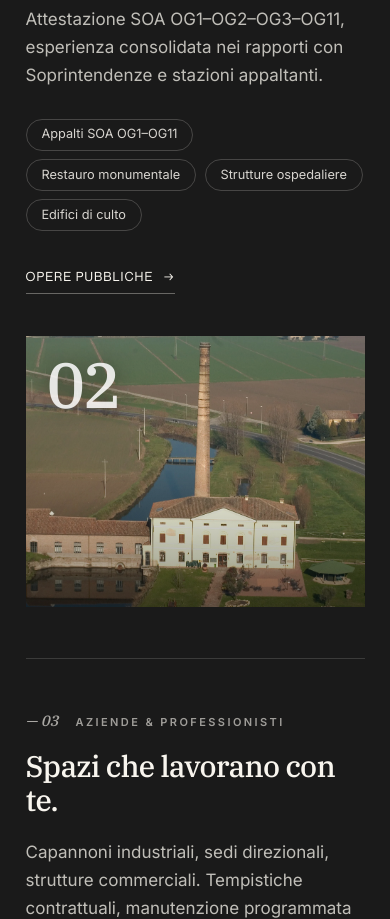
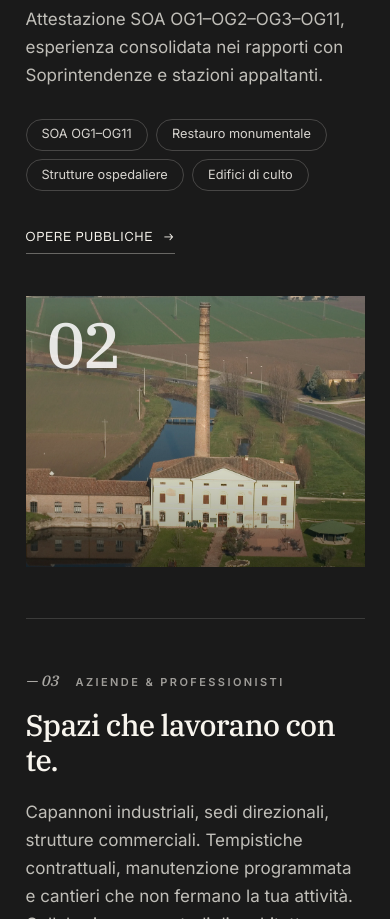
Before and after one commit to holyferro/costruzioniedilferro, a Next.js app: page / in a window 390 px wide. Shown: the part 3506-4425 px from the top of the page. Built offline with nearby package versions, Linux system fonts and the light colour scheme; no server answers.

Commit message:
fix(mobile): accorcia tag SOA Pubblico per stare su 2 righe
"Appalti SOA OG1-OG11" -> "SOA OG1-OG11" — le maiuscole e i numeri
rendevano il tag troppo largo per affiancarsi a "Restauro monumentale".

Co-Authored-By: Claude Sonnet 4.6 <noreply@anthropic.com>

```diff
--- a/content/homepage.ts
+++ b/content/homepage.ts
@@ -237,12 +237,7 @@ export const homepageContent: HomepageContent = {
         body: "Affianchiamo Comuni, ASL ed enti del territorio nella realizzazione di scuole, edifici sanitari e restauro conservativo. Attestazione SOA OG1–OG2–OG3–OG11, esperienza consolidata nei rapporti con Soprintendenze e stazioni appaltanti.",
         imageSrc: "/images/design/img-pubblico.webp",
         imageAlt: "Cantiere pubblico — restauro istituzionale",
-        tags: [
-          "Appalti SOA OG1–OG11",
-          "Restauro monumentale",
-          "Strutture ospedaliere",
-          "Edifici di culto",
-        ],
+        tags: ["SOA OG1–OG11", "Restauro monumentale", "Strutture ospedaliere", "Edifici di culto"],
         ctaLabel: "Opere pubbliche",
         ctaHref: "/servizi/pubblico",
       },
```
